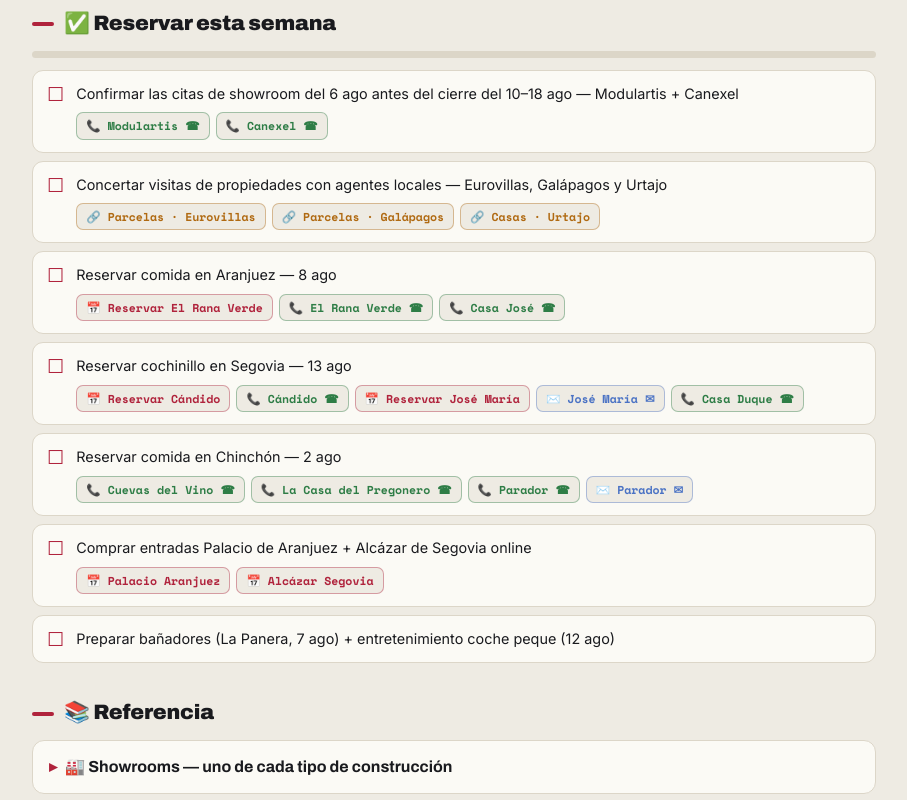
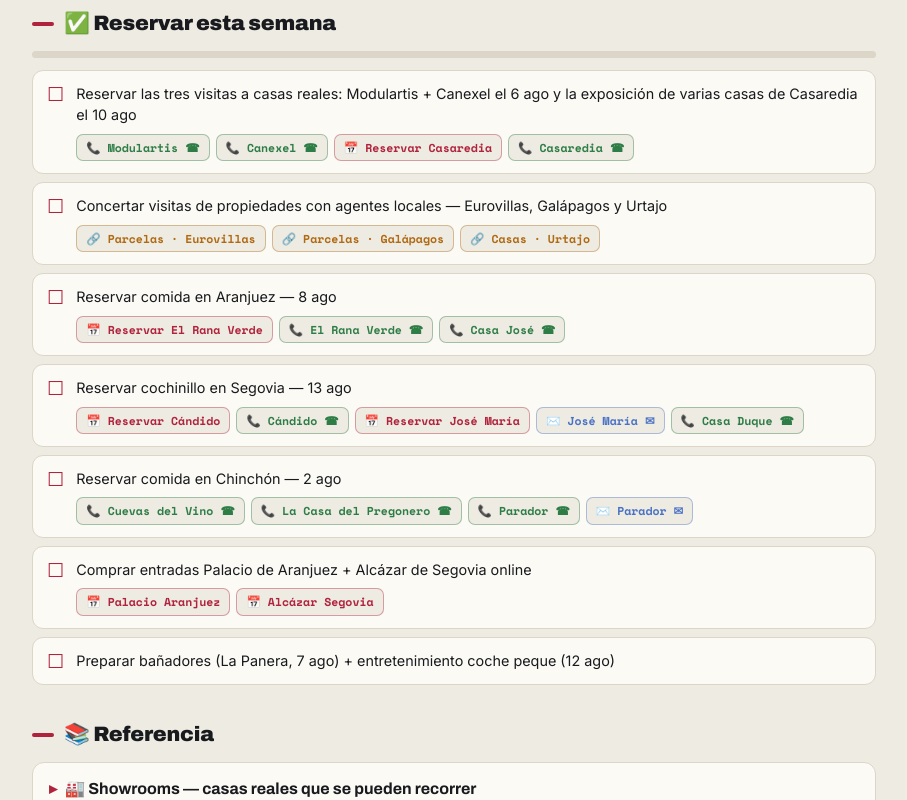
Before and after one commit to JorgeGarciaIrazabal/micro-apps, a React (Vite) app in the folder apps/madrid-agosto-2026/: page / in a window 1280 px wide. Shown: the part 940-1740 px from the top of the page, without its empty margins (186-1093 px from the left). Built offline with nearby package versions, Linux system fonts and the light colour scheme.

Commit message:
Add prefab showroom visits to Madrid itinerary

```diff
--- a/apps/madrid-agosto-2026/src/data.js
+++ b/apps/madrid-agosto-2026/src/data.js
@@ -25,7 +25,7 @@ export const ui = {
   coolDay: { en: '❄️ cooler day', es: '❄️ día más fresco' },
   checklistTitle: { en: '✅ Book this week', es: '✅ Reservar esta semana' },
   referenceTitle: { en: '📚 Reference', es: '📚 Referencia' },
-  showroomsSummary: { en: '🏭 Showrooms — one of each build type', es: '🏭 Showrooms — uno de cada tipo de construcción' },
+  showroomsSummary: { en: '🏭 Showrooms — real houses you can enter', es: '🏭 Showrooms — casas reales que se pueden recorrer' },
   townsSummary: { en: '📍 American-style / low-density towns', es: '📍 Pueblos estilo americano / baja densidad' },
   woodCaveat: { en: '🌲 Wood caveat: ', es: '🌲 Nota sobre madera: ' },
   statDays: { en: 'days', es: 'días' },
@@ -59,8 +59,8 @@ export const realityChecks = [
     en: 'Heat 35–40 °C in Madrid & SE towns. Main sight before ~13:30, long lunch, siesta, out again after 19:00. Sierra days are 5–8° cooler — save them for the hottest forecasts.',
     es: 'Calor 35–40 °C en Madrid y pueblos del sureste. El plan principal antes de las 13:30, comida larga, siesta y salir de nuevo tras las 19:00. Los días de sierra son 5–8° más frescos — guárdalos para los días de más calor.' } },
   { icon: '🚪', text: {
-    en: 'August closures: many firms shut ~Aug 10–18. Every showroom is by appointment — book week 1 (Aug 4–6) and phone-confirm 2–3 days ahead.',
-    es: 'Cierres de agosto: muchas empresas cierran ~10–18 ago. Todos los showrooms son con cita — reserva la semana 1 (4–6 ago) y confirma por teléfono 2–3 días antes.' } },
+    en: 'August showroom check (28 Jul): Acerormigón is officially closed Aug 3–17, so it is excluded. Casaredia’s live calendar currently offers Aug 10 slots; Modulartis and Canexel remain appointment-only and must confirm Aug 6 in writing. Recheck every booking 2–3 days ahead.',
+    es: 'Comprobación de showrooms (28 jul): Acerormigón cierra oficialmente del 3 al 17 de agosto, por eso queda fuera. El calendario de Casaredia ofrece ahora citas el 10 de agosto; Modulartis y Canexel siguen siendo solo con cita y deben confirmar por escrito el 6 de agosto. Reconfirma todo 2–3 días antes.' } },
   { icon: '🏗️', text: {
     en: 'Plot viewings are not walk-in. Call a local inmobiliaria in each town a few days ahead to see parcels / meet an agent.',
     es: 'Ver parcelas no es sin cita. Llama a una inmobiliaria local de cada pueblo unos días antes para ver parcelas / hablar con un agente.' } },
@@ -184,10 +184,10 @@ export const days = [
         desc: { en: 'Walk a fully finished concrete modular home — the best "how would we actually live here" visit.', es: 'Recorrer una casa modular de hormigón totalmente acabada — la mejor visita para imaginar cómo se vive de verdad.' },
         tags: ['showroom', 'booking'], booking: { en: 'Form or 910 467 187', es: 'Formulario o 910 467 187' },
         links: [{ label: { en: 'Website', es: 'Web' }, type: 'web', url: 'https://modulartis.com/casa-piloto-modulartis/' }, { label: { en: 'Call', es: 'Llamar' }, type: 'phone', url: 'tel:+34910467187' }, { label: { en: 'Map', es: 'Mapa' }, type: 'map', url: maps('Modulartis Madrid') }] },
-      { icon: '🌲', kind: { en: 'Showroom · wood', es: 'Showroom · madera' }, title: { en: 'Canexel — Guadarrama', es: 'Canexel — Guadarrama' }, place: { en: 'Guadarrama (C/ Valle del Alberche 20E)', es: 'Guadarrama (C/ Valle del Alberche 20E)' }, drive: '10 min',
-        desc: { en: 'Full-size Canadian/American-style wood houses (300+ built) — on-theme with the American-style towns. Their Madrid base is right here in Guadarrama; call ahead to see a model or a nearby finished house.', es: 'Casas de madera completas estilo canadiense/americano (+300 construidas) — en línea con los pueblos estilo americano. Su base en Madrid está aquí en Guadarrama; llama antes para ver un modelo o una casa terminada cercana.' },
-        tags: ['showroom', 'booking'], booking: { en: 'Call 918 513 000 to arrange a model / finished-house visit', es: 'Llama al 918 513 000 para concertar ver un modelo / casa terminada' },
-        links: [{ label: { en: 'Website', es: 'Web' }, type: 'web', url: 'https://www.canexel.es/casas-madera-madrid/' }, { label: { en: 'Call', es: 'Llamar' }, type: 'phone', url: 'tel:+34918513000' }, { label: { en: 'Map', es: 'Mapa' }, type: 'map', url: maps('Canexel Guadarrama Valle del Alberche 20') }] },
+      { icon: '🌲', kind: { en: 'Pilot house · wood', es: 'Casa piloto · madera' }, title: { en: 'Canexel — 450 m² pilot chalet', es: 'Canexel — chalet piloto de 450 m²' }, place: { en: 'Guadarrama (C/ Valle del Alberche 20E)', es: 'Guadarrama (C/ Valle del Alberche 20E)' }, drive: '10 min',
+        desc: { en: 'This is a genuine full-size visit: Canexel’s Madrid headquarters occupies its 450 m² Canadian/American-style pilot chalet. Walk the two floors and basement, inspect the timber construction and finishes, and ask about a current nearby build. It is appointment-only.', es: 'Esta sí es una visita a tamaño completo: la sede madrileña de Canexel ocupa su chalet piloto de 450 m² estilo canadiense/americano. Recorre sus dos plantas y sótano, examina la construcción de madera y los acabados y pregunta por una obra cercana en curso. Solo con cita.' },
+        tags: ['showroom', 'booking'], booking: { en: 'Call 918 513 000 · request written confirmation for Aug 6', es: 'Llama al 918 513 000 · pide confirmación escrita para el 6 ago' },
+        links: [{ label: { en: 'Pilot chalet details', es: 'Detalles chalet piloto' }, type: 'web', url: 'https://www.canexel.es/blog/canexel-instala-placas-solares-en-su-chalet-piloto/' }, { label: { en: 'Madrid office', es: 'Sede Madrid' }, type: 'web', url: 'https://www.canexel.es/arquitectura/' }, { label: { en: 'Call', es: 'Llamar' }, type: 'phone', url: 'tel:+34918513000' }, { label: { en: 'Map', es: 'Mapa' }, type: 'map', url: maps('Canexel Guadarrama Valle del Alberche 20') }] },
       { icon: '🍽️', kind: { en: 'Lunch', es: 'Comida' }, title: { en: 'Relaxed sierra lunch', es: 'Comida tranquila de sierra' }, place: { en: 'Guadarrama / Cercedilla', es: 'Guadarrama / Cercedilla' },
         desc: { en: 'Cooler mountain air, casual asador. Grandparents + kid downshift for the afternoon.', es: 'Aire de montaña más fresco, asador informal. Abuelos + peque bajan el ritmo por la tarde.' },
         tags: ['food', 'nature'], links: [{ label: { en: 'Map', es: 'Mapa' }, type: 'map', url: maps('asador Guadarrama Madrid') }] },
@@ -260,16 +260,20 @@ export const days = [
     ],
   },
   {
-    id: 'aug10', dow: { en: 'Mon', es: 'Lun' }, label: 'Aug 10', emoji: '😴',
-    title: { en: 'Rest day (or easy Faunia)', es: 'Día de descanso (o Faunia tranquilo)' },
-    corridor: { en: 'Home / SE', es: 'Casa / SE' },
-    heat: null, tags: ['rest', 'kids', 'seniors', 'water'],
+    id: 'aug10', dow: { en: 'Mon', es: 'Lun' }, label: 'Aug 10', emoji: '🏭',
+    title: { en: 'BIG SHOW — Casaredia + restful afternoon', es: 'GRAN EXPOSICIÓN — Casaredia + tarde tranquila' },
+    corridor: { en: 'South Madrid / Getafe', es: 'Sur de Madrid / Getafe' },
+    heat: null, tags: ['showroom', 'booking', 'rest', 'kids', 'seniors', 'water'],
     summary: {
-      en: 'A true downshift for the heat — or an easy animal-park day if the little one has energy.',
-      es: 'Un descanso de verdad por el calor — o un día fácil de parque de animales si la peque tiene energía.' },
+      en: 'The trip’s large multi-house exhibition: walk several modular and mobile homes in Getafe in the morning, then keep the afternoon light.',
+      es: 'La gran exposición con varias casas del viaje: recorrer por la mañana distintas casas modulares y mobile homes en Getafe y dejar la tarde ligera.' },
     stops: [
+      { icon: '🏭', kind: { en: 'Priority showroom · 10:00', es: 'Showroom prioritario · 10:00' }, title: { en: 'Casaredia — 12,000 m² multi-house exhibition', es: 'Casaredia — exposición de 12.000 m² con varias casas' }, place: { en: 'Getafe (C. Estrategia 15)', es: 'Getafe (C. Estrategia 15)' }, drive: '25–35 min', time: '10:00',
+        desc: { en: 'The best big-show option open during the trip: walk through several new and used homes, not just samples. Ask to compare the full-size Universal Grand Luxe 120 (120 m², 3 bedrooms, 2 bathrooms) with the other modular and mobile models. The live calendar currently shows Aug 10 appointments; reserve a full guided visit and phone-confirm.', es: 'La mejor gran exposición abierta durante el viaje: entrar en varias casas nuevas y de ocasión, no solo ver muestras. Pide comparar la Universal Grand Luxe 120 a tamaño real (120 m², 3 dormitorios, 2 baños) con los demás modelos modulares y móviles. El calendario en directo ofrece ahora citas el 10 de agosto; reserva una visita guiada completa y confirma por teléfono.' },
+        tags: ['showroom', 'booking'], booking: { en: 'Book Aug 10 online · Madrid: 638 939 450', es: 'Reservar online el 10 ago · Madrid: 638 939 450' },
+        links: [{ label: { en: 'Book appointment', es: 'Reservar cita' }, type: 'book', url: 'https://casaredia.com/cita-online/' }, { label: { en: 'Exhibition + models', es: 'Exposición + modelos' }, type: 'web', url: 'https://casaredia.com/madrid/' }, { label: { en: 'Independent walkthrough', es: 'Visita independiente' }, type: 'web', url: 'https://cadenaser.com/nacional/2025/10/29/casas-prefabricadas-es-una-alternativa-real-a-la-crisis-de-la-vivienda-cadena-ser/' }, { label: { en: 'Call', es: 'Llamar' }, type: 'phone', url: 'tel:+34638939450' }, { label: { en: 'Map', es: 'Mapa' }, type: 'map', url: maps('Casaredia Getafe Calle Estrategia 15') }] },
       { icon: '😴', kind: { en: 'Rest', es: 'Descanso' }, title: { en: 'Downshift', es: 'Bajar el ritmo' }, place: { en: 'Home / neighbourhood', es: 'Casa / barrio' },
-        desc: { en: 'Pool, home, short shaded stroll. Recover mid-trip before the Segovia overnight.', es: 'Piscina, casa, paseo corto a la sombra. Recuperar a mitad de viaje antes de la noche en Segovia.' }, tags: ['rest'], links: [] },
+        desc: { en: 'Home, lunch and a short shaded stroll. Recover mid-trip before the Segovia overnight.', es: 'Casa, comida y paseo corto a la sombra. Recuperar a mitad de viaje antes de la noche en Segovia.' }, tags: ['rest'], links: [] },
       { icon: '🐧', kind: { en: 'Optional fun-but-easy', es: 'Opcional divertido y fácil' }, title: { en: 'Faunia bioparque', es: 'Faunia bioparque' }, place: { en: 'SE Madrid', es: 'SE de Madrid' }, drive: '25–30 min',
         desc: { en: 'Hourly tropical storm, penguins, water-play "estacas del aguador", partly indoor/AC. Kid highlight; grandparents stroll & sit. Great hot-day fallback.', es: 'Tormenta tropical cada hora, pingüinos, juegos de agua "estacas del aguador", parte cubierta/con aire. Triunfo con la peque; abuelos pasean y se sientan. Gran plan para día de calor.' },
         tags: ['kids', 'seniors', 'water', 'nature'], links: [{ label: { en: 'Website', es: 'Web' }, type: 'web', url: 'https://www.faunia.es/' }, { label: { en: 'Map', es: 'Mapa' }, type: 'map', url: maps('Faunia Madrid') }] },
@@ -314,10 +318,10 @@ export const days = [
     id: 'aug13', dow: { en: 'Thu', es: 'Jue' }, label: 'Aug 13', emoji: '🏰',
     title: { en: 'Segovia (from El Guijar) + Villacastín', es: 'Segovia (desde El Guijar) + Villacastín' },
     corridor: { en: 'NW (A-6 / AP-61)', es: 'NO (A-6 / AP-61)' },
-    heat: 'cooler', tags: ['culture', 'kids', 'seniors', 'food', 'town', 'booking', 'showroom'],
+    heat: 'cooler', tags: ['culture', 'kids', 'seniors', 'food', 'town', 'booking'],
     summary: {
-      en: 'Short drive from the overnight to Segovia — Alcázar, aqueduct, cochinillo lunch — then tick Villacastín on the drive home. Optional showroom overflow in the evening.',
-      es: 'Trayecto corto desde la noche allí a Segovia — Alcázar, acueducto, cochinillo — y de vuelta marcamos Villacastín. Showroom opcional por la tarde.' },
+      en: 'Short drive from the overnight to Segovia — Alcázar, aqueduct, cochinillo lunch — then tick Villacastín on the drive home.',
+      es: 'Trayecto corto desde la noche allí a Segovia — Alcázar, acueducto, cochinillo — y de vuelta marcamos Villacastín.' },
     stops: [
       { icon: '🏰', kind: { en: 'Morning', es: 'Mañana' }, title: { en: 'Segovia — Alcázar + Aqueduct', es: 'Segovia — Alcázar + Acueducto' }, place: { en: 'Segovia', es: 'Segovia' }, drive: '~50 min from El Guijar',
         desc: { en: 'Alcázar (the castle that inspired Disney — kid heaven; grandparents: flat courtyard, tower optional), Roman Aqueduct, Plaza Mayor, cathedral. Mostly flat old town.', es: 'Alcázar (el castillo que inspiró a Disney — paraíso para la peque; abuelos: patio llano, torre opcional), Acueducto romano, Plaza Mayor, catedral. Casco casi todo llano.' },
@@ -333,9 +337,6 @@ export const days = [
       { icon: '📍', kind: { en: 'On the way home', es: 'De vuelta a casa' }, title: { en: 'Villacastín (drive-through)', es: 'Villacastín (de paso)' }, place: { en: 'Segovia (A-6)', es: 'Segovia (A-6)' }, drive: '+15 min',
         desc: { en: 'Crossroads American-style town — ticks another town with no real detour.', es: 'Pueblo estilo americano en el cruce de caminos — marca otro pueblo sin apenas desvío.' },
         tags: ['town'], links: [{ label: { en: 'Idealista · plots', es: 'Idealista · parcelas' }, type: 'plots', url: 'https://www.idealista.com/venta-terrenos/villacastin-segovia/' }, { label: { en: '🏠 €257.5k · 235m² · 4bed · 2bath (Maello)', es: '🏠 257,5k€ · 235m² · 4 dorm · 2 baños (Maello)' }, type: 'web', url: 'https://www.idealista.com/inmueble/111717462/' }, { label: { en: '🏠 €195k · 160m² · 4bed · 2bath (Zarzuela)', es: '🏠 195k€ · 160m² · 4 dorm · 2 baños (Zarzuela)' }, type: 'web', url: 'https://www.idealista.com/inmueble/110877957/' }, { label: { en: 'Sierra Cathedral', es: 'Catedral de la Sierra' }, type: 'web', url: 'https://www.turismocastillayleon.com/es/patrimonio-cultura/iglesias-ermitas/iglesia-san-esteban-san-sebastian' }, { label: { en: 'Town map', es: 'Mapa del pueblo' }, type: 'map', url: maps('Villacastin Segovia') }] },
-      { icon: '📦', kind: { en: 'Optional showroom', es: 'Showroom opcional' }, title: { en: 'Casaredia (modular / mobil)', es: 'Casaredia (modular / mobil)' }, place: { en: 'Getafe', es: 'Getafe' }, drive: '30–40 min',
-        desc: { en: 'The type you de-prioritised — visit only if still curious about modular/mobil. Appointment needed.', es: 'El tipo que dejasteis en segundo plano — visitad solo si aún os pica la curiosidad por modular/mobil. Con cita.' },
-        tags: ['showroom', 'booking'], booking: { en: 'Appointment (web form)', es: 'Cita (formulario web)' }, links: [{ label: { en: 'Website', es: 'Web' }, type: 'web', url: 'https://casaredia.com/madrid/' }, { label: { en: 'Map', es: 'Mapa' }, type: 'map', url: maps('Casaredia Getafe Estrategia 15') }] },
     ],
   },
   {
@@ -353,14 +354,14 @@ export const days = [
 
 export const showrooms = [
   { type: { en: 'Concrete (finished house)', es: 'Hormigón (casa acabada)' }, name: 'Modulartis piloto', where: { en: 'Sierra NW (on booking)', es: 'Sierra NO (al reservar)' }, book: '910 467 187', day: 'Aug 6', star: true, url: 'https://modulartis.com/casa-piloto-modulartis/' },
-  { type: { en: 'Wood (full-size)', es: 'Madera (tamaño real)' }, name: 'Canexel', where: { en: 'Guadarrama (C/ Valle del Alberche 20E)', es: 'Guadarrama (C/ Valle del Alberche 20E)' }, book: '918 513 000 · American/Canadian style', day: 'Aug 6', star: true, url: 'https://www.canexel.es/casas-madera-madrid/' },
-  { type: { en: 'Modular / mobil (optional)', es: 'Modular / mobil (opcional)' }, name: 'Casaredia', where: { en: 'Getafe (C. Estrategia 15)', es: 'Getafe (C. Estrategia 15)' }, book: 'web form', day: 'Aug 13', star: false, url: 'https://casaredia.com/madrid/' },
+  { type: { en: 'Wood (450 m² pilot chalet)', es: 'Madera (chalet piloto de 450 m²)' }, name: 'Canexel', where: { en: 'Guadarrama (C/ Valle del Alberche 20E)', es: 'Guadarrama (C/ Valle del Alberche 20E)' }, book: '918 513 000 · written confirmation', day: 'Aug 6', star: true, url: 'https://www.canexel.es/blog/canexel-instala-placas-solares-en-su-chalet-piloto/' },
+  { type: { en: '12,000 m² · multiple walk-through homes', es: '12.000 m² · varias casas visitables' }, name: 'Casaredia', where: { en: 'Getafe (C. Estrategia 15)', es: 'Getafe (C. Estrategia 15)' }, book: '638 939 450 · live calendar', day: 'Aug 10', star: true, url: 'https://casaredia.com/cita-online/' },
   { type: { en: 'Concrete (optional, in-city)', es: 'Hormigón (opcional, en ciudad)' }, name: 'Atlántida Homes', where: { en: 'Retiro (C/ Pez Austral 2)', es: 'Retiro (C/ Pez Austral 2)' }, book: '914 09 71 80', day: '—', star: false, url: 'https://atlantidahomes.com/casas-prefabricadas-madrid/' },
 ]
 
 export const woodNote = {
-  en: 'Gardenhouse24 and Tocar Madera were both dropped — cabins/tiny-homes only, too small. The one real full-size wood option is Canexel (Guadarrama, right on the Aug 6 route) — they build Canadian/American-style family houses; call 918 513 000 to see a model or a nearby finished build.',
-  es: 'Gardenhouse24 y Tocar Madera descartados — solo cabañas/tiny-homes, demasiado pequeñas. La única opción real de madera a tamaño real es Canexel (Guadarrama, justo en la ruta del 6 ago) — construyen casas familiares estilo canadiense/americano; llama al 918 513 000 para ver un modelo o una obra terminada cercana.',
+  en: 'Gardenhouse24 and Tocar Madera were both dropped — cabins/tiny-homes only, too small. Canexel is the real full-size wood option: its Guadarrama headquarters is itself a 450 m² pilot chalet in Canadian/American style. The visit is not walk-in; get written confirmation for Aug 6.',
+  es: 'Gardenhouse24 y Tocar Madera descartados — solo cabañas/tiny-homes, demasiado pequeñas. Canexel es la opción real de madera a tamaño completo: su sede de Guadarrama es un chalet piloto de 450 m² estilo canadiense/americano. No se visita sin cita; consigue confirmación por escrito para el 6 de agosto.',
 }
 
 export const townsRef = [
@@ -376,10 +377,12 @@ export const townsRef = [
 ]
 
 export const bookingChecklist = [
-  { id: 'b1', text: { en: 'Confirm the Aug 6 showroom appointments before the Aug 10–18 shutdown — Modulartis + Canexel', es: 'Confirmar las citas de showroom del 6 ago antes del cierre del 10–18 ago — Modulartis + Canexel' },
+  { id: 'b1', text: { en: 'Book all three real-house visits: Modulartis + Canexel on Aug 6, then Casaredia’s multi-house exhibition on Aug 10', es: 'Reservar las tres visitas a casas reales: Modulartis + Canexel el 6 ago y la exposición de varias casas de Casaredia el 10 ago' },
     links: [
       { label: { en: 'Modulartis ☎', es: 'Modulartis ☎' }, type: 'phone', url: 'tel:+34910467187' },
       { label: { en: 'Canexel ☎', es: 'Canexel ☎' }, type: 'phone', url: 'tel:+34918513000' },
+      { label: { en: 'Book Casaredia', es: 'Reservar Casaredia' }, type: 'book', url: 'https://casaredia.com/cita-online/' },
+      { label: { en: 'Casaredia ☎', es: 'Casaredia ☎' }, type: 'phone', url: 'tel:+34638939450' },
     ] },
   { id: 'b2', text: { en: 'Arrange property viewings with local agents — Eurovillas, Galápagos and Urtajo', es: 'Concertar visitas de propiedades con agentes locales — Eurovillas, Galápagos y Urtajo' },
     links: [
```
